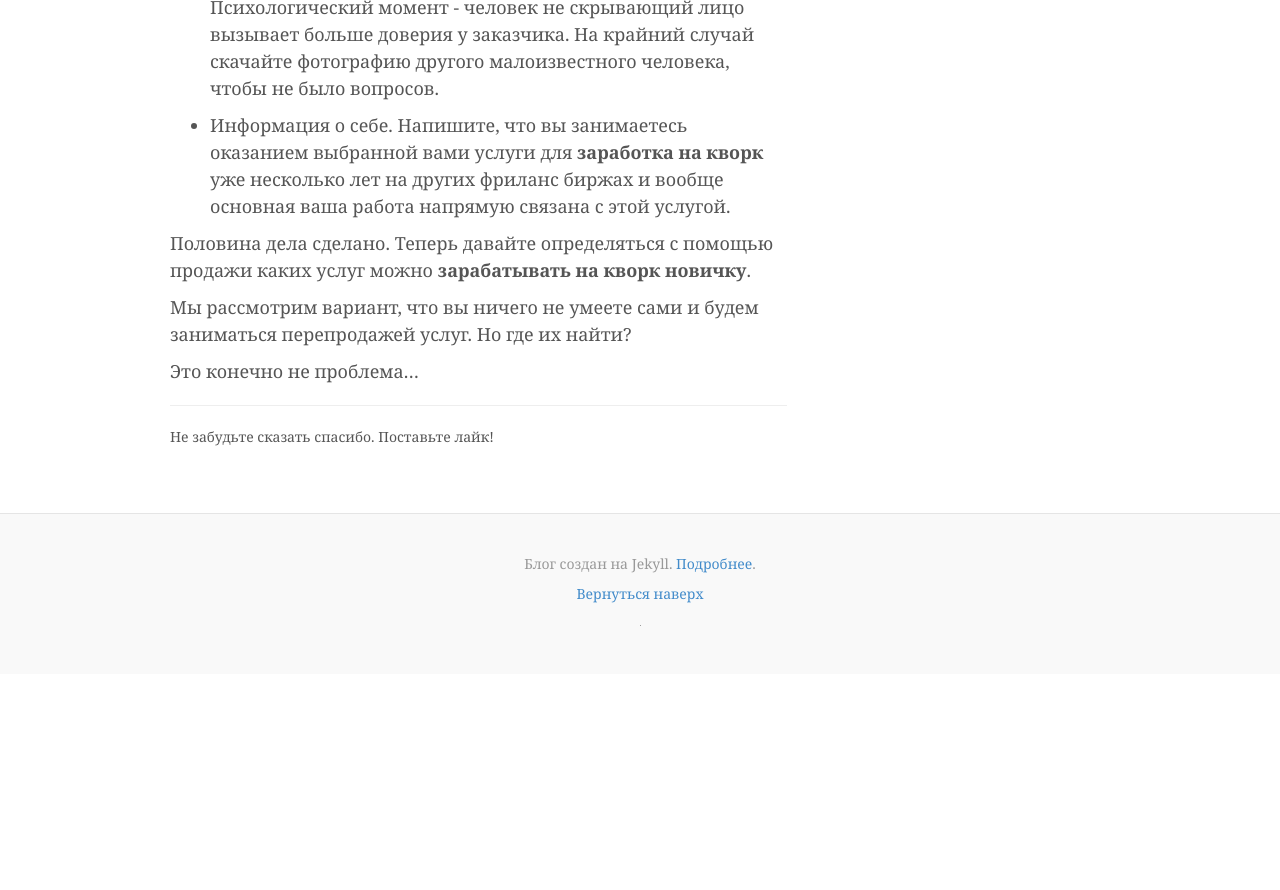
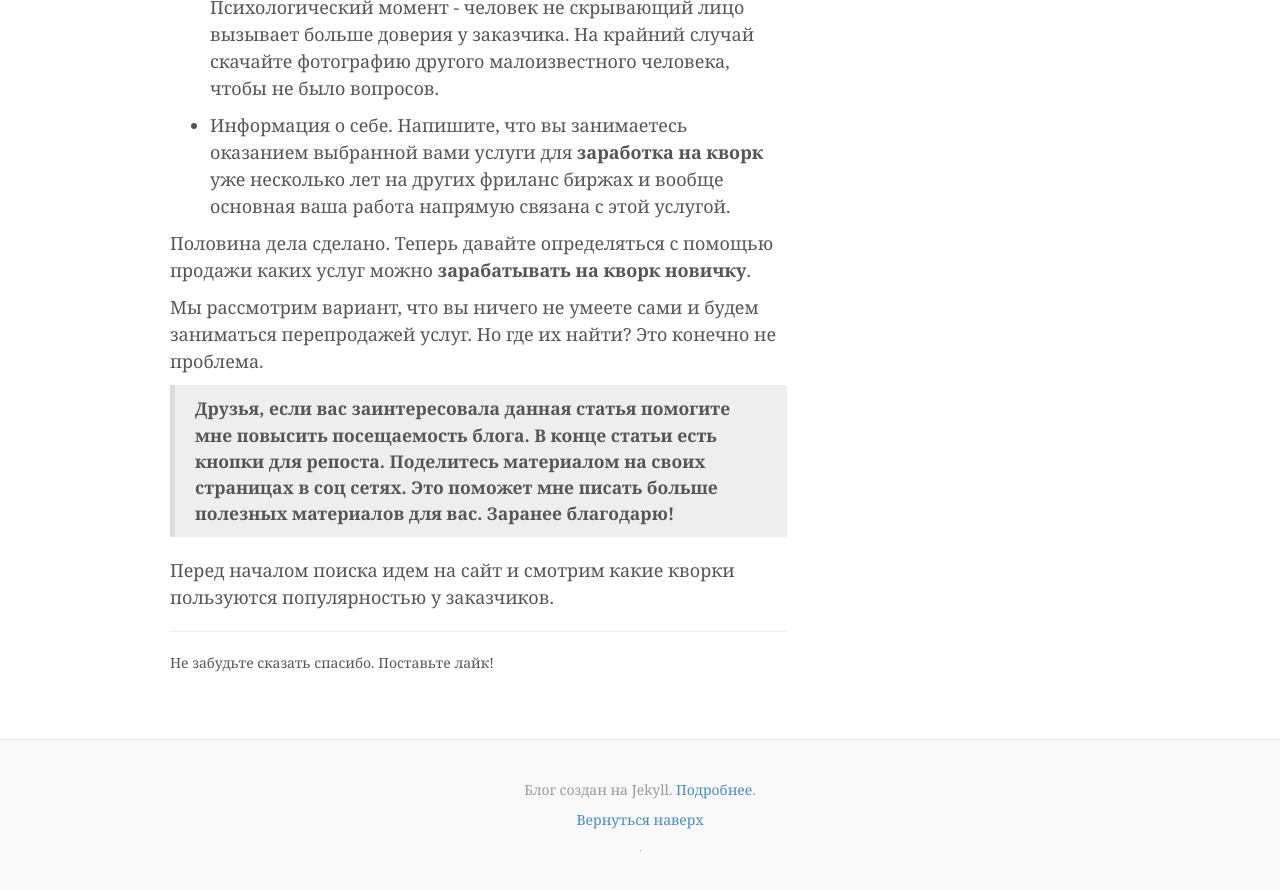
Before and after one commit to htmlblog/htmlblog.github.io, a Jekyll site: the page built from _posts/2018-02-10-kak-zarabotat-na-kwork-ru-novichku.markdown, in a window 1280 px wide and 900 px high, scrolled down 1232 px. Shown: the top 890 px of the window. Built offline with Jekyll 4.4.1, drawn with Linux system fonts in a browser that asks for light colours; comment, search, counter and statistics services are not loaded; before the commit the page ends 1906 px from its top, so only the background shows below that.

Commit message:
Updated Kak Zarabotat Na Kwork Ru Novichku

```diff
--- a/_posts/2018-02-10-kak-zarabotat-na-kwork-ru-novichku.markdown
+++ b/_posts/2018-02-10-kak-zarabotat-na-kwork-ru-novichku.markdown
@@ -30,6 +30,8 @@ layout: post
 
 Половина дела сделано. Теперь давайте определяться с помощью продажи каких услуг можно **зарабатывать на кворк новичку**.
 
-Мы рассмотрим вариант, что вы ничего не умеете сами и будем заниматься перепродажей услуг. Но где их найти?
+Мы рассмотрим вариант, что вы ничего не умеете сами и будем заниматься перепродажей услуг. Но где их найти? Это конечно не проблема.
 
-Это конечно не проблема...
+> **Друзья, если вас заинтересовала данная статья помогите мне повысить посещаемость блога. В конце статьи есть кнопки для репоста. Поделитесь материалом на своих страницах в соц сетях. Это поможет мне писать больше полезных материалов для вас. Заранее благодарю!**
+
+Перед началом поиска идем на сайт и смотрим какие кворки пользуются популярностью у заказчиков.
```
